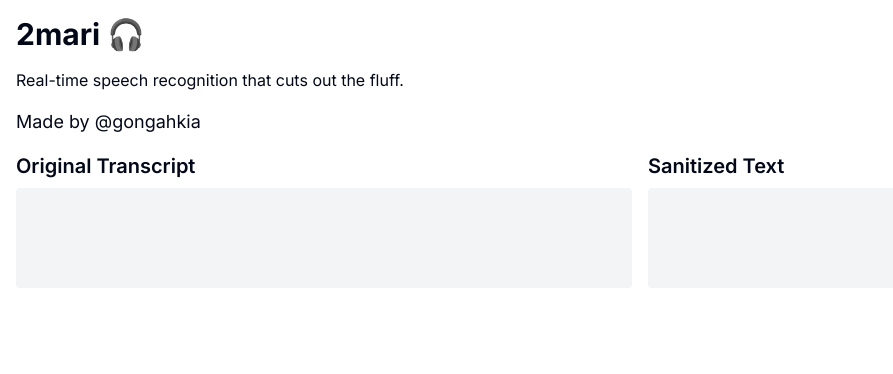
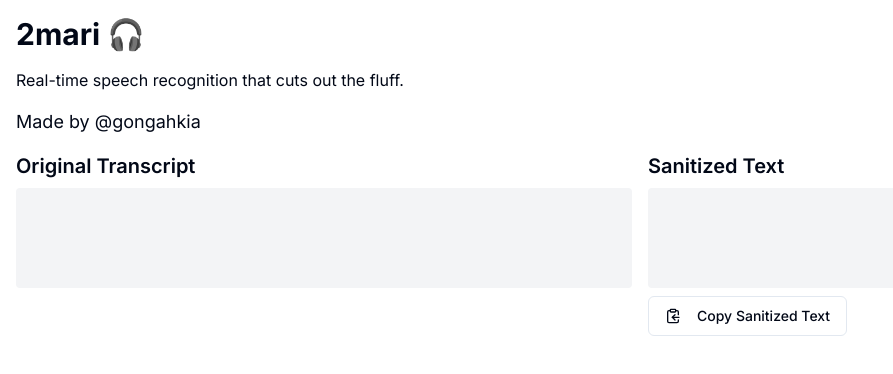
Before and after one commit to gongahkia/2mari, a Next.js app in the folder src/2mari/: page / in a window 1280 px wide. Shown: the top 374 px of the page, without its empty margins (0-893 px from the left). Built offline with nearby package versions, Linux system fonts and the light colour scheme; no server answers.

Commit message:
feat(app): actually called off

```diff
--- a/src/2mari/components/Dashboard.tsx
+++ b/src/2mari/components/Dashboard.tsx
@@ -2,7 +2,9 @@
 
 import { useState, useEffect, useRef } from "react"
 import { sanitizeText } from "../utils/sanitize"
-import { analyzeText } from "../utils/naiveWord2Vec"
+import { analyzeText } from "../utils/word2vec"
+import { Button } from "@/components/ui/button"
+import { ClipboardCopy } from "lucide-react"
 
 declare global {
   interface Window {
@@ -15,6 +17,7 @@ export default function Dashboard() {
   const [sanitizedText, setSanitizedText] = useState("")
   const [error, setError] = useState<string | null>(null)
   const [analysis, setAnalysis] = useState<{ topic: string; emotion: string } | null>(null)
+  const [copySuccess, setCopySuccess] = useState(false)
   const recognitionRef = useRef<any>(null)
   const interimTranscriptRef = useRef("")
 
@@ -95,6 +98,17 @@ export default function Dashboard() {
     }
   }
 
+  const copyToClipboard = async () => {
+    try {
+      await navigator.clipboard.writeText(sanitizedText)
+      setCopySuccess(true)
+      setTimeout(() => setCopySuccess(false), 2000) // Reset success message after 2 seconds
+    } catch (err) {
+      console.error("Failed to copy text: ", err)
+      setError("Failed to copy text to clipboard.")
+    }
+  }
+
   return (
     <div className="space-y-4">
       {error && <div className="text-red-500 font-bold text-center">{error}</div>}
@@ -109,11 +123,18 @@ export default function Dashboard() {
         <div>
           <h2 className="text-xl font-semibold mb-2">Sanitized Text</h2>
           <p className="p-2 bg-gray-100 rounded min-h-[100px] whitespace-pre-wrap">{sanitizedText}</p>
+          <div className="mt-2 flex items-center">
+            <Button onClick={copyToClipboard} className="flex items-center space-x-2" variant="outline">
+              <ClipboardCopy className="h-4 w-4" />
+              <span>Copy Sanitized Text</span>
+            </Button>
+            {copySuccess && <span className="ml-2 text-green-600">Copied to clipboard!</span>}
+          </div>
         </div>
       </div>
       {analysis && (
         <div className="mt-4">
-          <h2 className="text-xl font-semibold mb-2">Sentiment analysis (probably inaccurate)</h2>
+          <h2 className="text-xl font-semibold mb-2">Sentiment analysis</h2>
           <div className="p-2 bg-gray-100 rounded">
             <p>
               <strong>General Topic:</strong> {analysis.topic}
```
Also changed, not shown: 2 other files (tests, documents, lock files or other folders).
